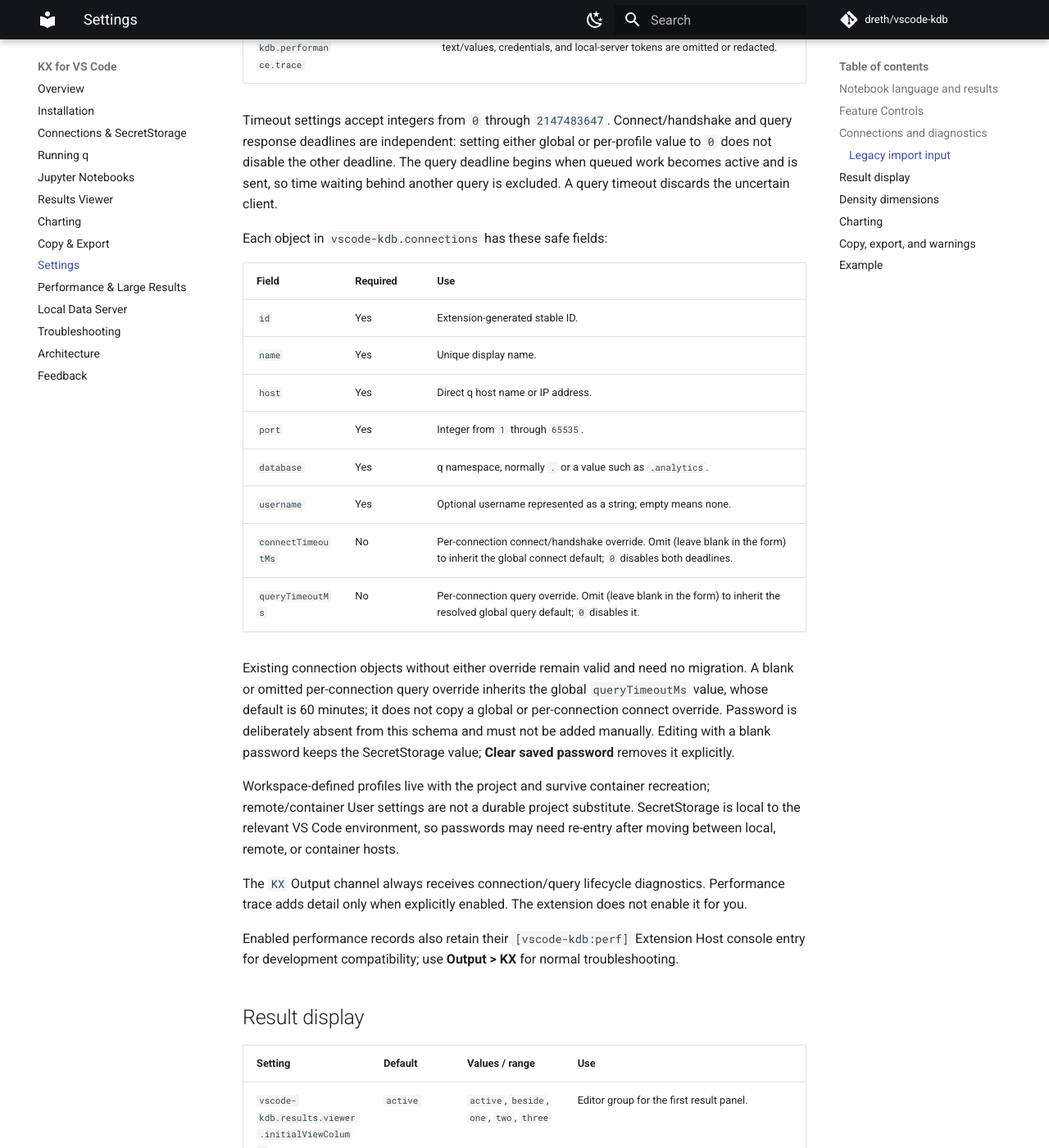
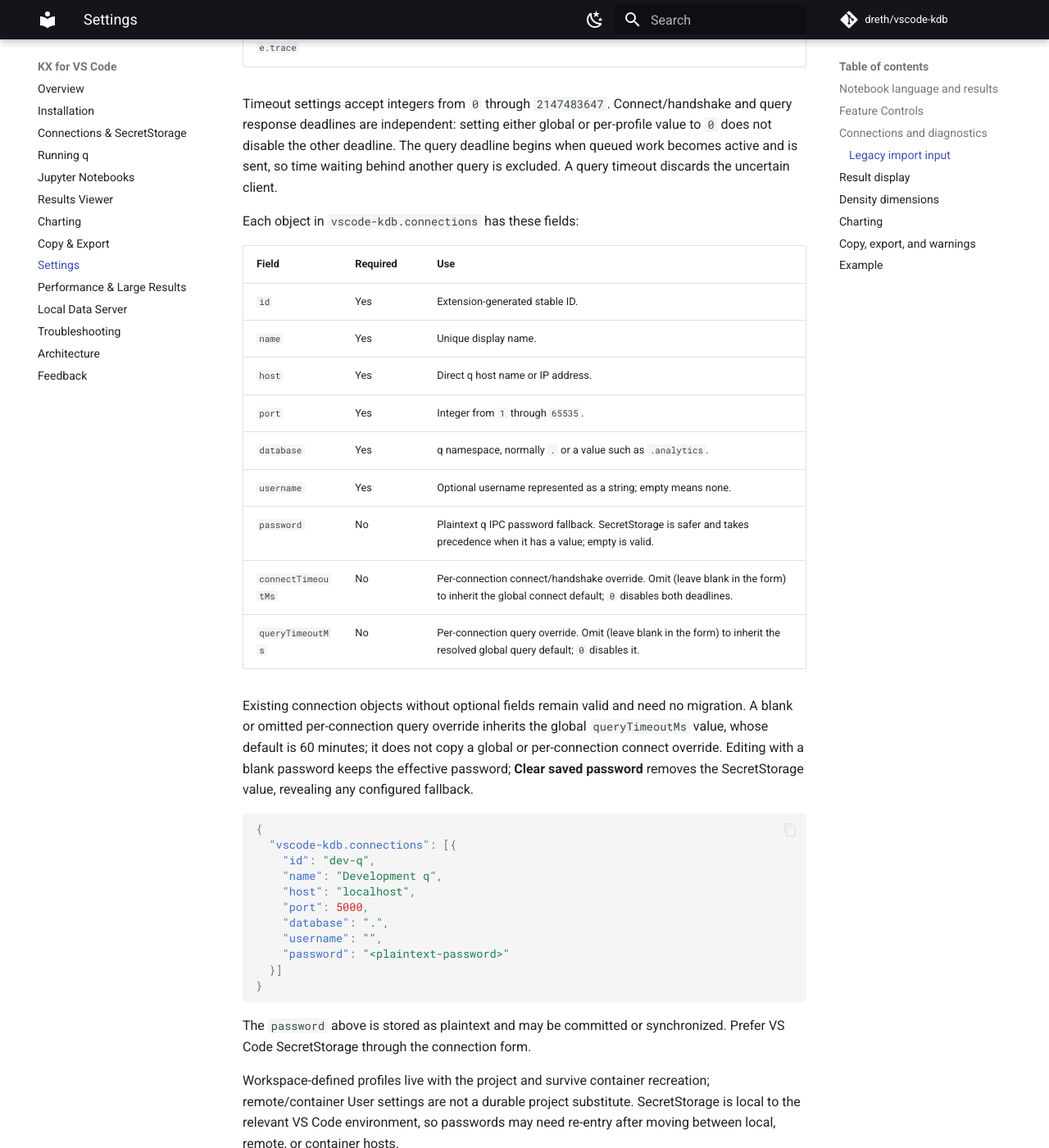
Before and after one commit to dreth/vscode-kdb, an MkDocs documentation site: the page built from mkdocs-src/settings.md, in a window 1280 px wide and 1400 px high, scrolled down 4998 px. Shown: the whole window at 82% size. Built offline with MkDocs 1.6.1 and Material for MkDocs 9.7.7, drawn with Linux system fonts in a browser that asks for light colours; comment, search, counter and statistics services are not loaded; some of the changed text lies outside the part shown.

Commit message:
feat(connections): allow configured plaintext passwords

````diff
--- a/mkdocs-src/settings.md
+++ b/mkdocs-src/settings.md
@@ -60,14 +60,14 @@
 
 | Setting | Default | Use |
 | --- | --- | --- |
-| `vscode-kdb.connections` | `[]` | Safe standalone connection metadata at User, Workspace, or Workspace Folder scope. Same-ID precedence is Folder > Workspace > User. The form preserves/moves ownership explicitly. User values are Settings Sync eligible where allowed; passwords remain separate in SecretStorage and never sync. |
+| `vscode-kdb.connections` | `[]` | Standalone connection profiles at User, Workspace, or Workspace Folder scope. Same-ID precedence is Folder > Workspace > User. The form preserves/moves ownership explicitly. An optional plaintext password fallback may sync; SecretStorage is safer and takes precedence. |
 | `vscode-kdb.connectionTimeoutMs` | `30000` | Global direct q IPC connect/handshake timeout in milliseconds. TCP connect and q IPC handshake each receive this full budget. `0` disables both phase deadlines. |
 | `vscode-kdb.queryTimeoutMs` | `3600000` | Independent global query-response timeout in milliseconds (60 minutes). `0` disables only the query deadline. |
 | `vscode-kdb.performance.trace` | `false` | Add safe operation timings, sizes, and counts to **Output > KX**. Query text/values, credentials, and local-server tokens are omitted or redacted. |
 
 Timeout settings accept integers from `0` through `2147483647`. Connect/handshake and query response deadlines are independent: setting either global or per-profile value to `0` does not disable the other deadline. The query deadline begins when queued work becomes active and is sent, so time waiting behind another query is excluded. A query timeout discards the uncertain client.
 
-Each object in `vscode-kdb.connections` has these safe fields:
+Each object in `vscode-kdb.connections` has these fields:
 
 | Field | Required | Use |
 | --- | --- | --- |
@@ -77,10 +77,27 @@
 | `port` | Yes | Integer from `1` through `65535`. |
 | `database` | Yes | q namespace, normally `.` or a value such as `.analytics`. |
 | `username` | Yes | Optional username represented as a string; empty means none. |
+| `password` | No | Plaintext q IPC password fallback. SecretStorage is safer and takes precedence when it has a value; empty is valid. |
 | `connectTimeoutMs` | No | Per-connection connect/handshake override. Omit (leave blank in the form) to inherit the global connect default; `0` disables both deadlines. |
 | `queryTimeoutMs` | No | Per-connection query override. Omit (leave blank in the form) to inherit the resolved global query default; `0` disables it. |
 
-Existing connection objects without either override remain valid and need no migration. A blank or omitted per-connection query override inherits the global `queryTimeoutMs` value, whose default is 60 minutes; it does not copy a global or per-connection connect override. Password is deliberately absent from this schema and must not be added manually. Editing with a blank password keeps the SecretStorage value; **Clear saved password** removes it explicitly.
+Existing connection objects without optional fields remain valid and need no migration. A blank or omitted per-connection query override inherits the global `queryTimeoutMs` value, whose default is 60 minutes; it does not copy a global or per-connection connect override. Editing with a blank password keeps the effective password; **Clear saved password** removes the SecretStorage value, revealing any configured fallback.
+
+```json
+{
+  "vscode-kdb.connections": [{
+    "id": "dev-q",
+    "name": "Development q",
+    "host": "localhost",
+    "port": 5000,
+    "database": ".",
+    "username": "",
+    "password": "<plaintext-password>"
+  }]
+}
+```
+
+The `password` above is stored as plaintext and may be committed or synchronized. Prefer VS Code SecretStorage through the connection form.
 
 Workspace-defined profiles live with the project and survive container recreation; remote/container User settings are not a durable project substitute. SecretStorage is local to the relevant VS Code environment, so passwords may need re-entry after moving between local, remote, or container hosts.
 
````
Also changed, not shown: CHANGELOG.md (+4 -0 lines), README.md (+1 -1 lines), mkdocs-src/connections.md (+9 -8 lines), package.json (+11 -5 lines), 4 other files.
